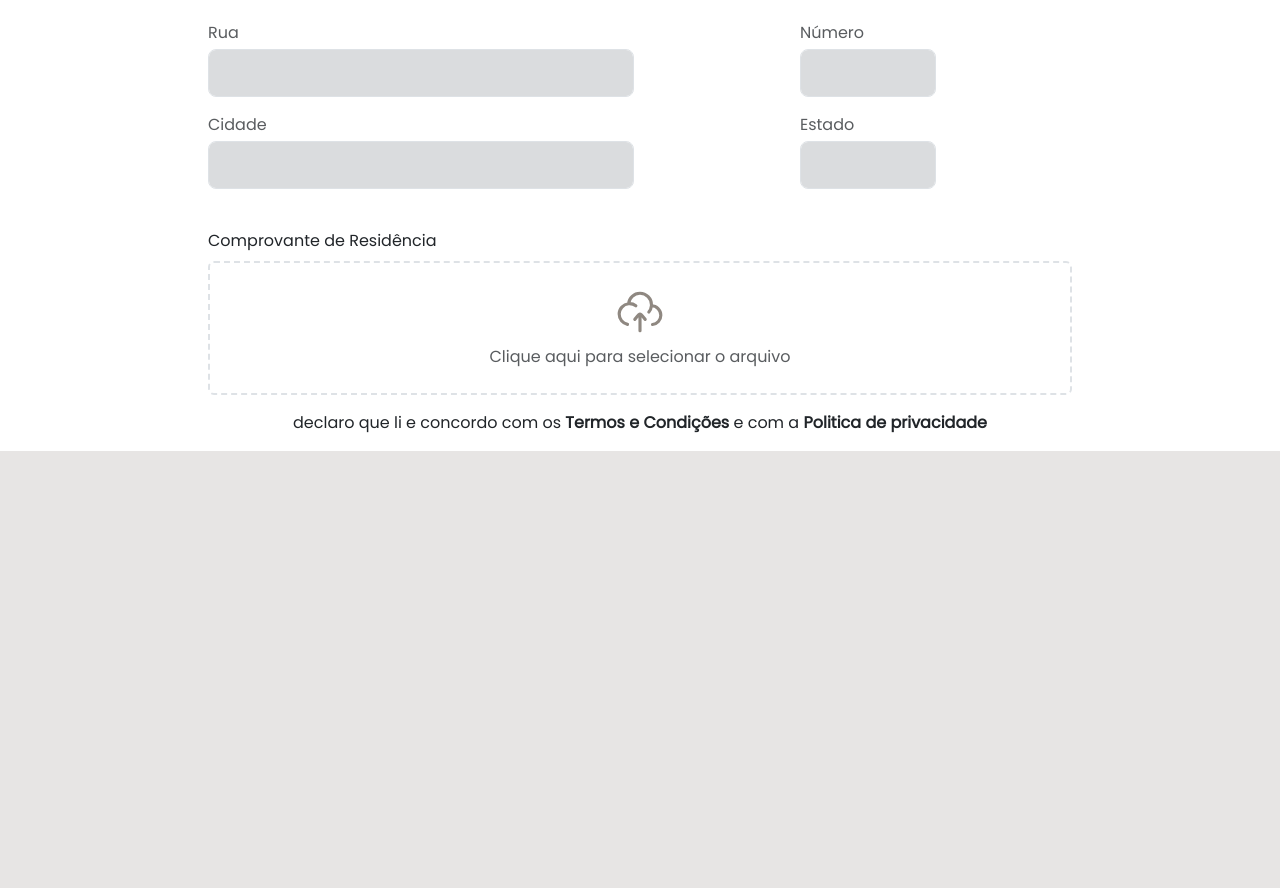
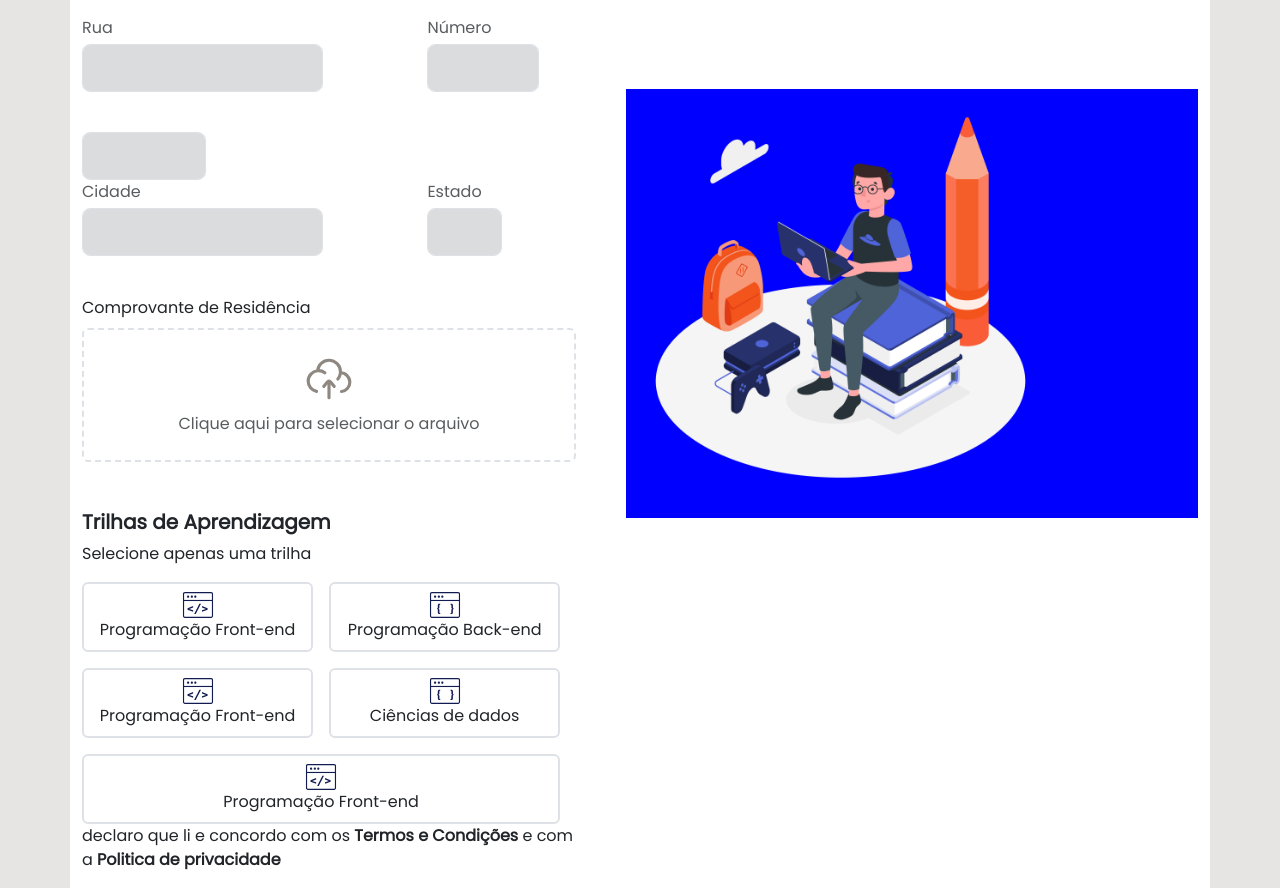
Before and after one commit to pandrade00/-signup-process-docs, a website: page index.html in a window 1280 px wide. Shown: the part 282-1170 px from the top of the page. Before the commit the page ends 800 px from the top, so only its background shows below. Drawn offline with nearby package versions, Linux system fonts and the light colour scheme.

Commit message:
chore: subindo endereco, trilhas

```diff
--- a/app.js
+++ b/app.js
@@ -50,3 +50,7 @@ alterarCor(2);
 alterarCor(3);
 alterarCor(4);
 alterarCor(5);
+
+//lógica e DOM do section trilhas
+let tituloTrilhas = document.getElementById("titulo-Trilhas");
+tituloTrilhas.textContent = "Trilhas de Aprendizagem";
--- a/index.html
+++ b/index.html
@@ -13,24 +13,27 @@
 </head>
 
 <body>
-    <main class="principal">
+    <main class="main-principal container ms-auto">
+        <section class="section-principal ">
             <section class="titulo-inicio">
                 <a href="">Voltar</a>
-            <h1 class="h1">Formulário de inscrição</h1>
-            <p class="p1">Prencha os dados abaixo para fazer sua inscrição no programa Trilhas</p>
+                <h1 class="h1 text-truncate">Formulário de inscrição</h1>
+                <p class="p1 text-truncate">Prencha os dados abaixo para fazer <br> sua inscrição no programa Trilhas
+                </p>
             </section>
-
+            <!-- seção do participante -->
             <section class="participante">
                 <h3 class="h3">Informações do participante</h2>
                     <!-- campos de entradas com nome, data de nasciment, cpf , sexo, email, telefone, documento de indetidade -->
             </section>
-
-        <section class="endereço">
+            <!-- seção do endereço -->
+            <section class="endereco">
                 <h3 class="h3" id="titulo-endereco"></h3>
                 <!-- campos de entradas com cep, rua,  cidade , numero, estado, comprovante de residncia -->
                 <div class="mb-4">
                     <label for="exampleFormControlCep" class="form-label text-muted  mb-1" id="label-1"></label>
-                <input type="text" class="form-control bg-secondary bg-opacity-25 form-control-lg w-100" id="entrada-1" maxlength="10">
+                    <input type="text" class="form-control bg-secondary bg-opacity-25 form-control-lg w-100"
+                        id="entrada-1" maxlength="10">
                 </div>
                 <div class="mb-3 row ">
                     <div class="col-8 d-flex">
@@ -43,9 +46,16 @@
                     <div class="col-4 d-flex">
                         <div class="flex-grow-1">
                             <label for="exampleFormControlCep" class="form-label text-muted  mb-1" id="label-3"></label>
-                        <input type="text" class="form-control  bg-secondary bg-opacity-25 form-control-lg w-50" id="entrada-3"
-                            maxlength="50">
+                            <input type="text" class="form-control  bg-secondary bg-opacity-25 form-control-lg w-75"
+                                id="entrada-3" maxlength="50">
                         </div>
+                    </div>
+                </div>
+                <div class="col-4 d-flex">
+                    <div class="flex-grow-1">
+                        <label for="exampleFormControlCep" class="form-label text-muted  mb-1" id="label-3"></label>
+                        <input type="text" class="form-control  bg-secondary bg-opacity-25 form-control-lg w-75"
+                            id="entrada-3" maxlength="50">
                     </div>
                 </div>
                 <div class="mb-3 row ">
@@ -64,17 +74,13 @@
                         </div>
                     </div>
                 </div>
-
-            <div class="mb-3">
+                <div class="mb-5">
                     <label for="customFile" class="form-label">Comprovante de Residência</label>
 
-                <div class="d-flex flex-column align-items-center justify-content-center border border-2 rounded  p-4 w-100 border-dashed file-upload-area"
+                    <div class="mb-5 d-flex flex-column align-items-center justify-content-center border border-2 rounded  p-4 w-100 border-dashed file-upload-area"
                         onclick="selecionarArquivo()">
-
-                    <svg width="50" height="50" viewBox="0 0 24 24" fill="none" xmlns="http://www.w3.org/2000/svg">
-                        <path d="M17.4776 9.01106C17.485 9.01102 17.4925 9.01101 17.5 9.01101C19.9853 9.01101 22 11.0294 22 13.5193C22 15.8398 20.25 17.7508 18 18M17.4776 9.01106C17.4924 8.84606 17.5 8.67896 17.5 8.51009C17.5 5.46695 15.0376 3 12 3C9.12324 3 6.76233 5.21267 6.52042 8.03192M17.4776 9.01106C17.3753 10.1476 16.9286 11.1846 16.2428 12.0165M6.52042 8.03192C3.98398 8.27373 2 10.4139 2 13.0183C2 15.4417 3.71776 17.4632 6 17.9273M6.52042 8.03192C6.67826 8.01687 6.83823 8.00917 7 8.00917C8.12582 8.00917 9.16474 8.38194 10.0005 9.01101" stroke="#8F8881" stroke-width="1.5" stroke-linecap="round" stroke-linejoin="round"/>
-                        <path d="M12 13V21M12 13C11.2998 13 9.99153 14.9943 9.5 15.5M12 13C12.7002 13 14.0085 14.9943 14.5 15.5" stroke="#8F8881" stroke-width="1.5" stroke-linecap="round" stroke-linejoin="round"/>
-                    </svg>
+                        <!-- icone cloud-upload -->
+                        <img src="./src/assets/icons/cloud-upload.svg" alt="">
                         <!-- Texto abaixo do ícone -->
                         <span class="text-muted mt-2" id="file-name">Clique aqui para selecionar o arquivo</span>
                     </div>
@@ -82,16 +88,65 @@
                     <input type="file" id="file-input" class="d-none">
                 </div>
             </section>
+            <!-- seção trilhas -->
+            <section class="trilhas ms-auto">
+                <!-- Programação front , back,jogos, ux, ciencia de dados -->
+                <h3 class="h3" id="titulo-Trilhas"></h3>
+                <div class="mb-3">
+                    <label for="class=" form label text-muted mb-1">Selecione apenas uma trilha</label>
+                </div>
+                <div class="mb-3 icons row me-3 gap-3 ms-auto">
+                    <div
+                        class="box col d-flex flex-column align-items-center justify-content-center border border-2 rounded p-2">
+                        <!-- icone front-end -->
+                        <img src="./src/assets/icons/front-end.svg" alt="">
+                        <span class="text-truncate" id="file-name">Programação Front-end</span>
+                    </div>
+                    <div
+                        class="box col d-flex d-flex flex-column align-items-center justify-content-center border border-2 rounded p-2">
+                        <!-- icone back-end -->
+                        <img src="./src/assets/icons/back-end.svg" alt="">
+                        <span class="text-truncate" id="file-name">Programação Back-end</span>
 
-        <section class="trilhas">
-            <!-- Programação front , back,jogos, ux, ciencia de dados -->
+                    </div>
+                </div>
+                <div class=" mb-3 icons row me-3 gap-3 ms-auto">
+                    <div
+                        class="box col d-flex flex-column align-items-center justify-content-center border border-2 rounded p-2">
+                        <!-- icone front-end -->
+                        <img src="./src/assets/icons/front-end.svg" alt="">
+                        <span class="text-truncate" id="file-name">Programação Front-end</span>
+                    </div>
+                    <div
+                        class="box col d-flex d-flex flex-column align-items-center justify-content-center border border-2 rounded p-2">
+                        <!-- icone back-end -->
+                        <img src="./src/assets/icons/back-end.svg" alt="">
+                        <span class="text-truncate" id="file-name">Ciências de dados</span>
+
+                    </div>
+                </div>
+                <div class="icons row me-3 gap-3 ms-auto">
+                    <div
+                        class="box col d-flex flex-column align-items-center justify-content-center border border-2 rounded p-2">
+                        <!-- icone front-end -->
+                        <img src="./src/assets/icons/front-end.svg" alt="">
+                        <span class="text-truncate" id="file-name">Programação Front-end</span>
+                    </div>
+
+                </div>
             </section>
+            <!-- seção de segurança -->
             <section class="seguranca">
                 <p>declaro que li e concordo com os <strong>Termos e Condições</strong> e com a <strong>Politica de
                         privacidade</strong></p>
 
                 <!-- botão de cancelaj e fazer a inscrição -->
             </section>
+        </section>
+        <div class="image-ilustracao">
+            <img src="./src/assets/image/ilustracao.png" class="w-75 w-md-100">
+        </div>
+
         <script src="https://cdn.jsdelivr.net/npm/bootstrap@5.3.0/dist/js/bootstrap.bundle.min.js"></script>
         <script src="./app.js"></script>
     </main>
--- a/src/css/styles.css
+++ b/src/css/styles.css
@@ -5,25 +5,25 @@ body {
     background-color: #E7E5E4;
 }
 
-.principal {
+  .main-principal {
     background-color: #FFFFFF;
     display: flex;
-    flex-direction: column;
+    /* flex-direction: column; */
     align-items: center;
     justify-content: center;
+    /* margin-left: 100px; */
 }
 
 .h1 {
-    size: 32px;
+    font-size: 32px;
     line-height: 120%;
     font-weight: bold;
 }
 
 .h3 {
-    size: 20px;
+    font-size: 20px;
     line-height: 120%;
     font-weight: bold;
-
 }
 
 .border-dashed {
@@ -33,3 +33,18 @@ body {
 .file-upload-area {
     cursor: pointer;
 }
+.image-ilustracao{
+    background-color: blue;
+    margin-left: 50px;
+
+}
+/* style para seção trilhas */
+
+/* .trilhas{
+    display: flex;
+    flex-direction: column;
+    width: 100%;
+    align-items: left;
+    justify-content: left;
+
+} */
```
Also changed, not shown: src/assets/icons/back-end.svg (added), src/assets/icons/cloud-upload.svg (added), src/assets/icons/front-end.svg (added), src/assets/image/ilustracao.png (added). Lines whose indentation alone changed are shown as unchanged.
